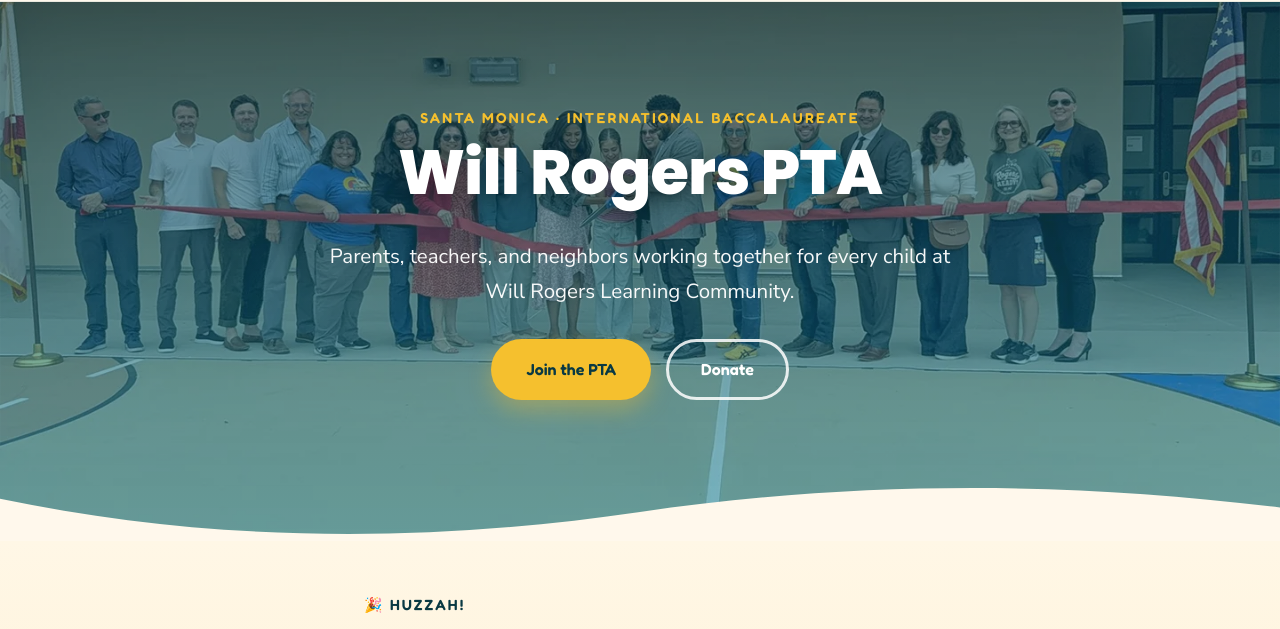
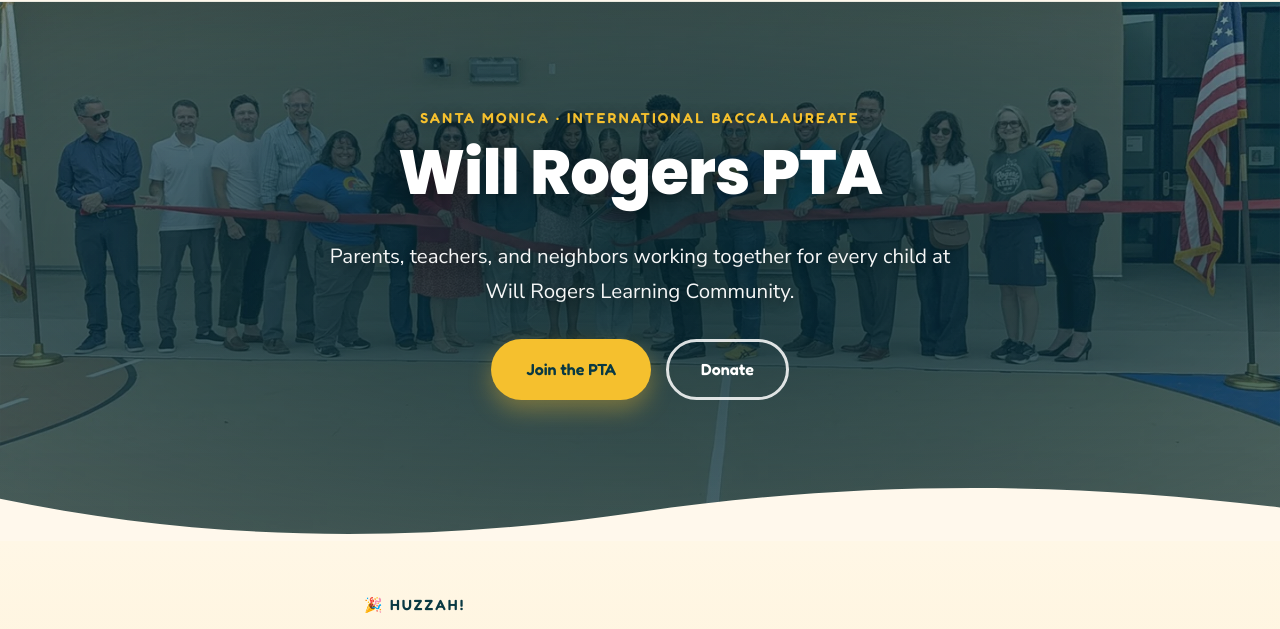
Before and after one commit to emcgee/will-rogers-pta, a plain HTML site: page index.html in a window 1280 px wide. Shown: the part 91-720 px from the top of the page. Drawn offline with Linux system fonts and the light colour scheme.

Commit message:
Add a spotlight scrim behind the home hero title so it stays legible on every rotating photo

```diff
--- a/css/style.css
+++ b/css/style.css
@@ -193,12 +193,17 @@
 /* ---------- Home hero ---------- */
 .home-hero {
   position: relative; color: #fff; padding: 104px 22px 140px; text-align: center;
-  background: linear-gradient(rgba(9,57,67,0.62), rgba(14,127,150,0.52)), var(--hero-img, url("../images/heroes/RogersAssembly.png")) center 35% / cover no-repeat;
+  /* Layered over the rotating photo: a centered "spotlight" scrim keeps the title
+     legible on any hero image, while the photo edges stay bright and vibrant. */
+  background:
+    radial-gradient(ellipse 80% 72% at 50% 46%, rgba(6,38,46,0.72) 0%, rgba(6,38,46,0.30) 60%, rgba(6,38,46,0) 100%),
+    linear-gradient(rgba(9,57,67,0.50), rgba(9,45,54,0.66)),
+    var(--hero-img, url("../images/heroes/RogersAssembly.png")) center 35% / cover no-repeat;
 }
 .home-hero__inner { max-width: 800px; margin: 0 auto; position: relative; z-index: 2; }
-.home-hero .eyebrow { color: var(--gold); }
-.home-hero h1 { color: #fff; text-shadow: 0 3px 22px rgba(0,0,0,0.4); }
-.home-hero__sub { font-size: 1.28rem; margin: 0.5em auto 1.5em; max-width: 660px; color: rgba(255,255,255,0.96); }
+.home-hero .eyebrow { color: var(--gold); text-shadow: 0 2px 12px rgba(0,0,0,0.5); }
+.home-hero h1 { color: #fff; text-shadow: 0 3px 24px rgba(0,0,0,0.55); }
+.home-hero__sub { font-size: 1.28rem; margin: 0.5em auto 1.5em; max-width: 660px; color: rgba(255,255,255,0.96); text-shadow: 0 2px 14px rgba(0,0,0,0.5); }
 .home-hero__cta { display: flex; gap: 15px; justify-content: center; flex-wrap: wrap; }
 .wave-divider { position: absolute; left: 0; right: 0; bottom: -1px; line-height: 0; z-index: 1; }
 .wave-divider svg { width: 100%; height: 78px; display: block; }
```
